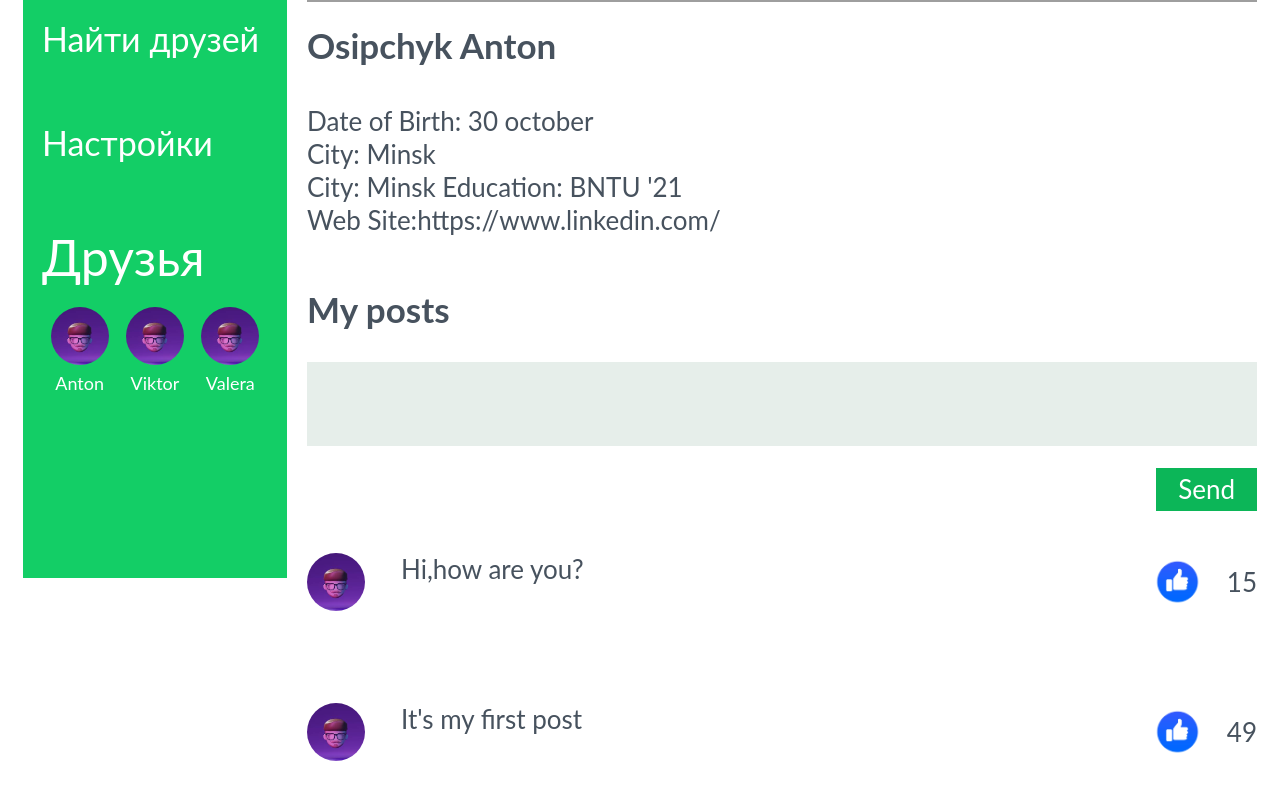
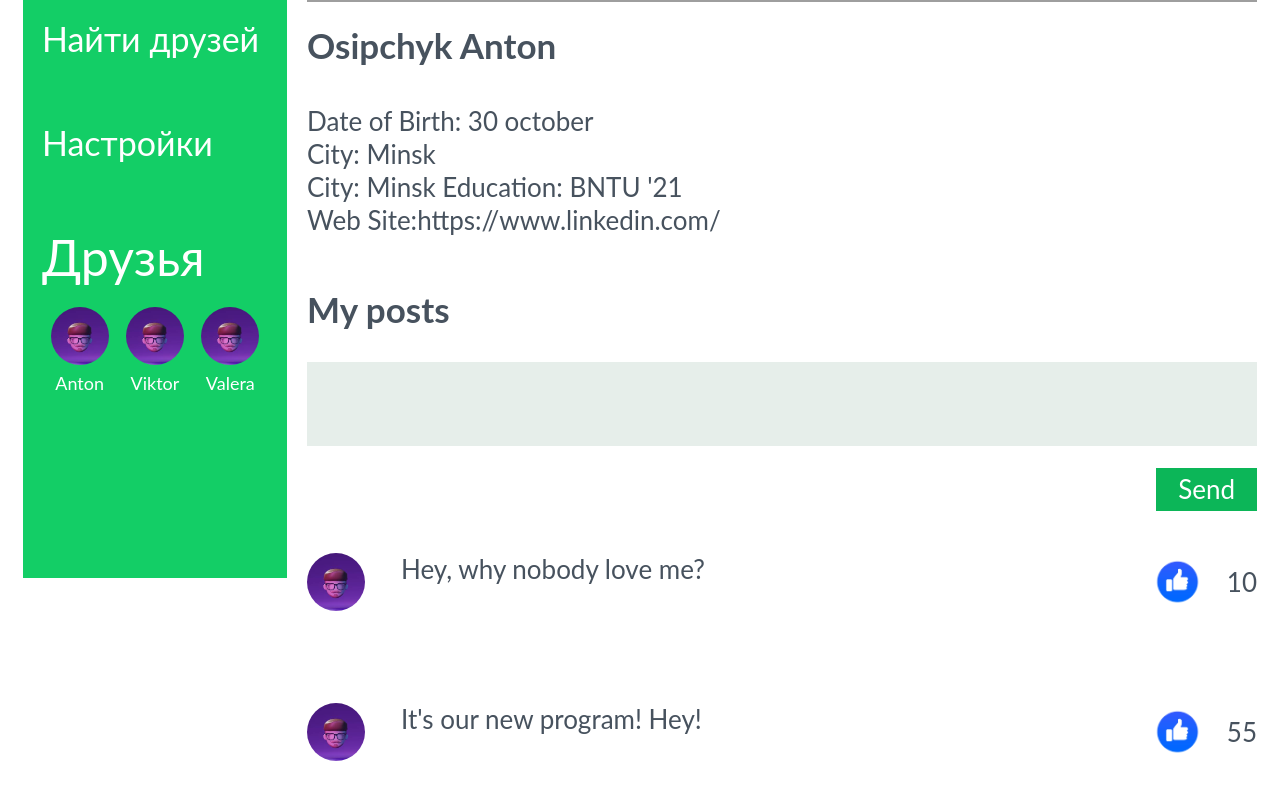
Before and after one commit to Anton-Osip/Social, a React (Create React App) app: page /profile in a window 1280 px wide. Shown: the part 320-1120 px from the top of the page. Built offline with nearby package versions, Linux system fonts and the light colour scheme; grey boxes are pictures that could not be loaded.

Commit message:
28. Уроки React JS (выносим данные в index.js) - react курсы бесплатно, 2019

```diff
--- a/src/App.js
+++ b/src/App.js
@@ -9,28 +9,21 @@ import { News } from './components/News/News'
 import { Music } from './components/Music/Music'
 import { Settings } from './components/Settings/Settings'
 
-const App = () => {
-	let linksElements = [
-		{ id: 1, link: 'Профиль', href: '/profile' },
-		{ id: 2, link: 'Сообщения', href: '/dialogs' },
-		{ id: 3, link: 'Новости', href: '/news' },
-		{ id: 4, link: 'Музыка', href: '/music' },
-		{ id: 5, link: 'Найти друзей', href: '/users' },
-		{ id: 6, link: 'Настройки', href: '/settings' },
-		{ id: 7, link: 'Друзья', href: '/frends' },
-	]
-	let FrendLink = [{ id: 1, name: 'Anton' }, { id: 2, name: 'Viktor' }, { id: 3, name: 'Valera' }]
+const App = props => {
 	return (
 		<BrowserRouter>
 			<div className='app-wrapper'>
 				<Header />
-				<Navbar links={linksElements} frends={FrendLink} />
+				<Navbar links={props.linksElements} frends={props.FrendLink} />
 				<div className='content'>
-					<Route path='/dialogs' component={Dialogs} />
-					<Route path='/profile' component={Profile} />
-					<Route path='/news' component={News} />
-					<Route path='/music' component={Music} />
-					<Route path='/settings' component={Settings} />
+					<Route
+						path='/dialogs'
+						render={() => <Dialogs dialogs={props.dialogs} messages={props.messages} />}
+					/>
+					<Route path='/profile' render={() => <Profile posts={props.posts} />} />
+					<Route path='/news' render={() => <News />} />
+					<Route path='/music' render={() => <Music />} />
+					<Route path='/settings' render={() => <Settings />} />
 				</div>
 			</div>
 		</BrowserRouter>
--- a/src/components/Dialogs/Dialogs.jsx
+++ b/src/components/Dialogs/Dialogs.jsx
@@ -5,23 +5,10 @@ import uuid from 'react-uuid'
 import { Dialog } from './Dialog/Dialog'
 import { Message } from './Message/Message'
 
-export function Dialogs() {
-	let dialogs = [
-		{ id: 1, name: 'Anton' },
-		{ id: 2, name: 'Viktor' },
-		{ id: 3, name: 'Valera' },
-		{ id: 4, name: 'Sveta' },
-		{ id: 5, name: 'Pasha' },
-	]
-	let messages = [
-		{ id: 1, message: 'I am a normal pBLablabl I can have text and						everything', my: false },
-		{ id: 2, message: 'I am a normal pBLablabl I can have text and						everything', my: true },
-		{ id: 3, message: 'I am a normal pBLablabl I can have text and						everything', my: false },
-		{ id: 4, message: 'I am a normal pBLablabl I can have text and						everything', my: true },
-	]
-	const dialogsElements = dialogs.map(dialog => <Dialog name={dialog.name} key={uuid()} />)
+export function Dialogs(props) {
+	const dialogsElements = props.dialogs.map(dialog => <Dialog name={dialog.name} key={uuid()} />)
 
-	const messagesElements = messages.map(message => (
+	const messagesElements = props.messages.map(message => (
 		<Message message={message.message} key={uuid()} my={message.my} />
 	))
 	return (
--- a/src/components/Profile/MyPosts/MyPosts.jsx
+++ b/src/components/Profile/MyPosts/MyPosts.jsx
@@ -1,10 +1,12 @@
 import React from 'react'
+import uuid from 'react-uuid'
 import styles from './MyPosts.module.css'
 import Post from './Posts/Post'
 
-export default function MyPosts() {
-	return (
-		<div>
+export default function MyPosts(props) {
+
+	let postElem = props.posts.map((item)=>(<Post message={item.message} likeCount={item.likeCount} key={uuid()}/>))
+	return <div>
 			<div className={styles.newPost}>
 				<h3 className={styles.newPost__title}>My posts</h3>
 				<form className={styles.newPost__form}>
@@ -14,10 +16,6 @@ export default function MyPosts() {
 					</button>
 				</form>
 			</div>
-			<div className={styles.posts}>
-				<Post message='Hi,how are you?' likeCount='15' />
-				<Post message="It's my first post" likeCount='49' />
-			</div>
+			<div className={styles.posts}>{postElem}</div>
 		</div>
-	)
 }
--- a/src/components/Profile/Profile.jsx
+++ b/src/components/Profile/Profile.jsx
@@ -3,13 +3,11 @@ import MyPosts from './MyPosts/MyPosts'
 import styles from './Profile.module.css'
 import ProfileInfo from './ProfileInfo/ProfileInfo'
 
-export function Profile() {
+export function Profile(props) {
 	return (
 		<div>
 			<ProfileInfo />
-			<div>
-				<MyPosts />
-			</div>
+			<MyPosts posts={props.posts} />
 		</div>
 	)
 }
--- a/src/index.js
+++ b/src/index.js
@@ -4,6 +4,45 @@ import './index.css'
 import App from './App'
 import * as serviceWorker from './serviceWorker'
 
-ReactDOM.render(<App />, document.getElementById('root'))
+let dialogs = [
+	{ id: 1, name: 'Anton' },
+	{ id: 2, name: 'Viktor' },
+	{ id: 3, name: 'Valera' },
+	{ id: 4, name: 'Sveta' },
+	{ id: 5, name: 'Pasha' },
+]
+let messages = [
+	{ id: 1, message: 'I am a normal pBLablabl I can have text and						everything', my: false },
+	{ id: 2, message: 'I am a normal pBLablabl I can have text and						everything', my: true },
+	{ id: 3, message: 'I am a normal pBLablabl I can have text and						everything', my: false },
+	{ id: 4, message: 'I am a normal pBLablabl I can have text and						everything', my: true },
+]
+
+let posts = [
+	{ id: 1, message: 'Hey, why nobody love me?', likeCount: '10' },
+	{ id: 2, message: "It's our new program! Hey!", likeCount: '55' },
+]
+
+let linksElements = [
+	{ id: 1, link: 'Профиль', href: '/profile' },
+	{ id: 2, link: 'Сообщения', href: '/dialogs' },
+	{ id: 3, link: 'Новости', href: '/news' },
+	{ id: 4, link: 'Музыка', href: '/music' },
+	{ id: 5, link: 'Найти друзей', href: '/users' },
+	{ id: 6, link: 'Настройки', href: '/settings' },
+	{ id: 7, link: 'Друзья', href: '/frends' },
+]
+let FrendLink = [{ id: 1, name: 'Anton' }, { id: 2, name: 'Viktor' }, { id: 3, name: 'Valera' }]
+
+ReactDOM.render(
+	<App
+		dialogs={dialogs}
+		messages={messages}
+		posts={posts}
+		linksElements={linksElements}
+		FrendLink={FrendLink}
+	/>,
+	document.getElementById('root'),
+)
 
 serviceWorker.unregister()
```
